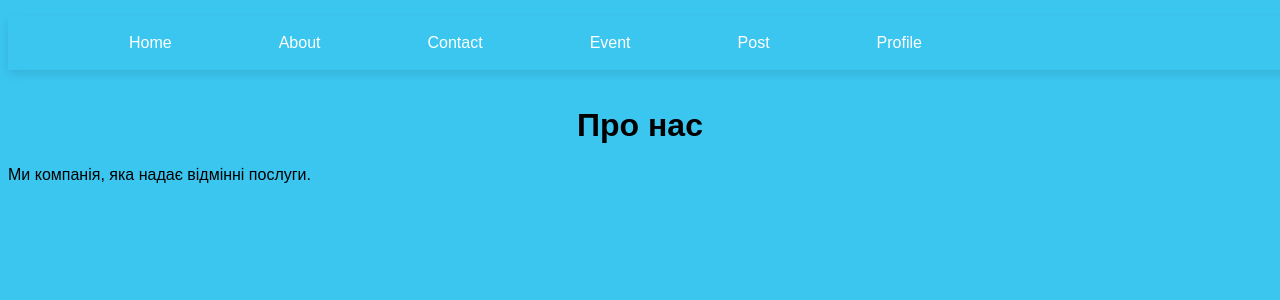
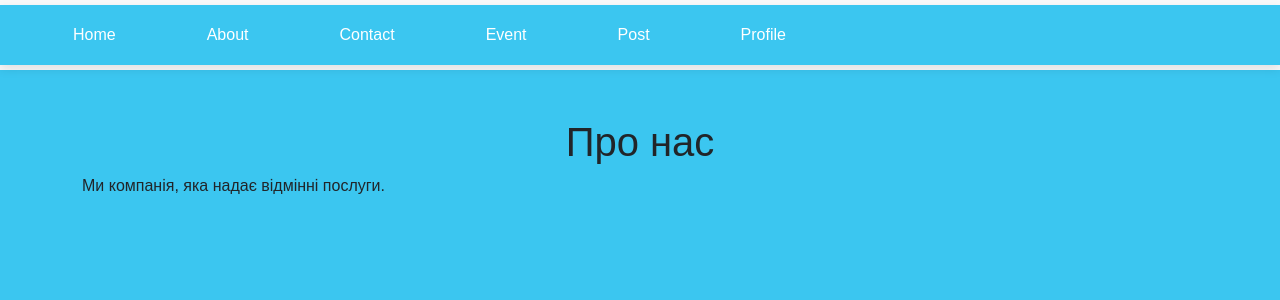
Before and after one commit to ZaharAlex2004/Lessons, a Django app: page /about/ in a window 1280 px wide. Shown: the top 300 px of the page. Run offline with Django 5.2, Linux system fonts and the light colour scheme.

Commit message:
python_lessons

```diff
--- a/Pro/HW/l16/my_site/main/templates/main/about.html
+++ b/Pro/HW/l16/my_site/main/templates/main/about.html
@@ -4,25 +4,28 @@
     <meta charset="UTF-8">
     <meta name="viewport" content="width=device-width, initial-scale=1.0">
     <title>{% block title %} My Django Site {% endblock %}</title>
+    <link href="https://cdn.jsdelivr.net/npm/bootstrap@5.3.0/dist/css/bootstrap.min.css" rel="stylesheet">
     <link rel="shortcut icon" href="#" />
     {% load static %}
     <link rel="stylesheet" href="{% static 'home.css' %}">
 </head>
 <body>
     <header>
-       <nav role="navigation" id="show_nav" class="nb">
-            <ul class="u1">
-                <li class="li2"><a class="a1" href="/">Home</a></li>
-                <li class="li2"><a class="a1" href="/about/">About</a></li>
-                <li class="li2"><a class="a1" href="/contact/">Contact</a></li>
-                <li class="li2"><a class="a1" href="/event/2024/08/15/">Event</a></li>
-                <li class="li2"><a class="a1" href="/post/123/">Post</a></li>
-                <li class="li2"><a class="a1" href="/profile/john/">Profile</a></li>
+       <nav role="navigation" id="show_nav" class="nb navbar navbar-expand-lg navbar-light bg-light">
+            <ul class="u1 navbar-nav ml-auto">
+                <li class="li2 nav-item"><a class="a1 nav-link" href="/">Home</a></li>
+                <li class="li2 nav-item"><a class="a1 nav-link" href="/about/">About</a></li>
+                <li class="li2 nav-item"><a class="a1 nav-link" href="/contact/">Contact</a></li>
+                <li class="li2 nav-item"><a class="a1 nav-link" href="/event/2024/08/15/">Event</a></li>
+                <li class="li2 nav-item"><a class="a1 nav-link" href="/post/123/">Post</a></li>
+                <li class="li2 nav-item"><a class="a1 nav-link" href="/profile/john/">Profile</a></li>
             </ul>
         </nav>
     </header>
-    {% block content %}
+    <div class="container mt-5">
+        {% block content %}
         <!-- Default content or page-specific content will go here -->
-    {% endblock %}
+        {% endblock %}
+    </div>
 </body>
 </html>
--- a/Pro/HW/l16/my_site/main/templates/main/about_bl.html
+++ b/Pro/HW/l16/my_site/main/templates/main/about_bl.html
@@ -3,7 +3,7 @@
 {% block title %}О нас{% endblock %}
 
 {% block content %}
-<h1 class="g1">Про нас</h1>
+<h1 class="g1 mt-4">Про нас</h1>
 
-<p>Ми компанія, яка надає відмінні послуги.</p>
+<p class="mb-1">Ми компанія, яка надає відмінні послуги.</p>
 {% endblock %}
--- a/Pro/HW/l16/my_site/main/templates/main/contact_bl.html
+++ b/Pro/HW/l16/my_site/main/templates/main/contact_bl.html
@@ -3,7 +3,7 @@
 {% block title %}Contact{% endblock %}
 
 {% block content %}
-    <h1 class="g1 mt-4">Контакти</h1>
-    <p><strong>Телефон:</strong> +123456789</p>
-    <p><strong>Email:</strong> contact@mysite.com</p>
+<h1 class="g1 mt-4">Контакти</h1>
+<p class="mb-1"><strong>Телефон:</strong> +123456789</p>
+<p class="mb-1"><strong>Email:</strong> contact@mysite.com</p>
 {% endblock %}
--- a/Pro/HW/l16/my_site/main/templates/main/service_bl.html
+++ b/Pro/HW/l16/my_site/main/templates/main/service_bl.html
@@ -18,10 +18,10 @@ Services
         {% endfor %}
     </ul>
 
-    <p>Доступные послуги: {{ services|length|yesno:"Присутні,Відсутні" }}</p>
+    <p class="mb-1">Доступные послуги: {{ services|length|yesno:"Присутні,Відсутні" }}</p>
 
-    <p>Усього послугів: {{ services|length }} {% if services|length < 1 %}послуга{% else %}послуги{% endif %}.</p>
+    <p class="mb-1">Усього послугів: {{ services|length }} {% if services|length < 1 %}послуга{% else %}послуги{% endif %}.</p>
 {% else %}
-    <p>На даний момент послуги не доступні.</p>
+    <p class="mb-1">На даний момент послуги не доступні.</p>
 {% endif %}
 {% endblock %}
```
Also changed, not shown: Pro/HW/l16/my_site/main/templates/main/base.html (+11 -13 lines), Pro/HW/l16/my_site/main/templates/main/contact.html (+7 -7 lines).
